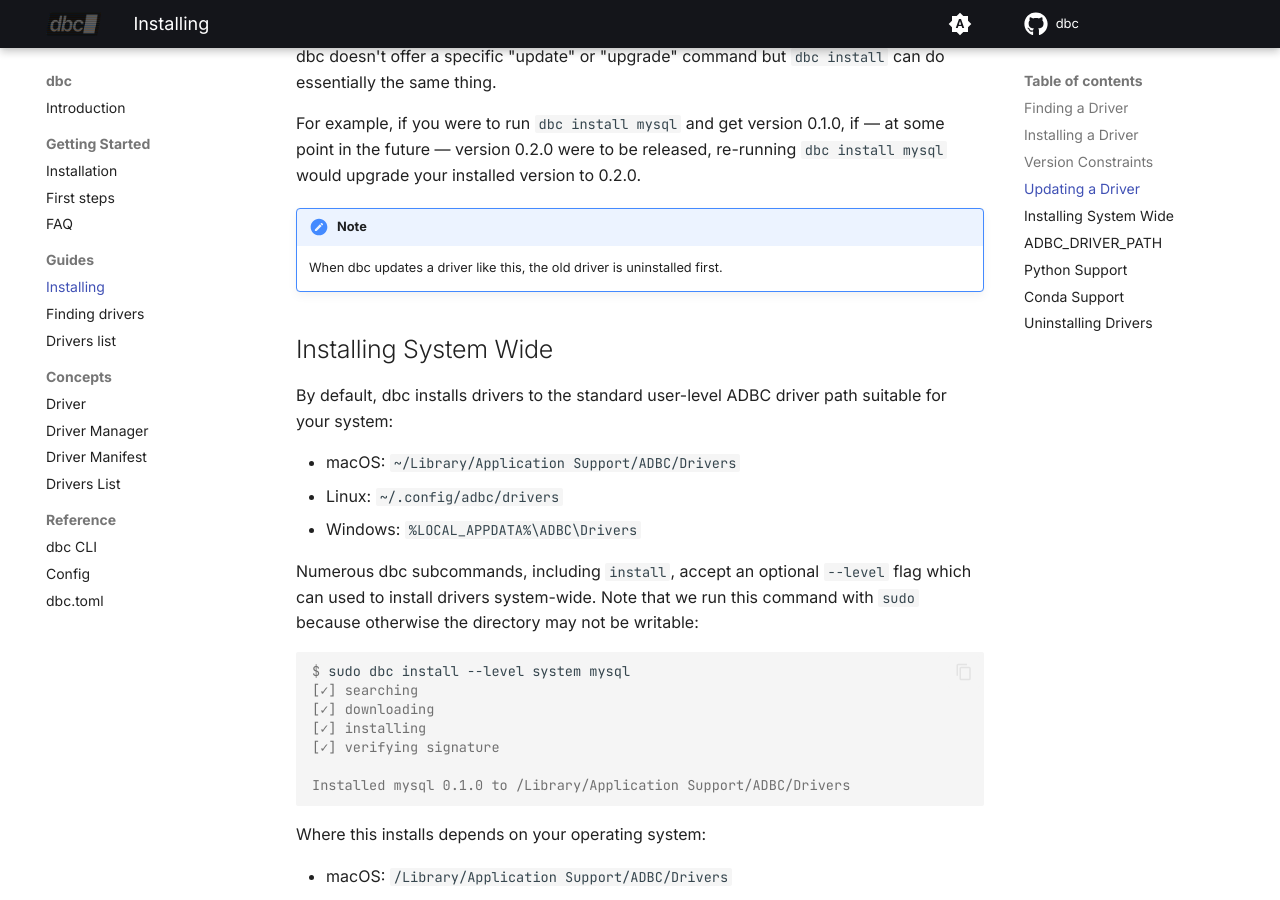
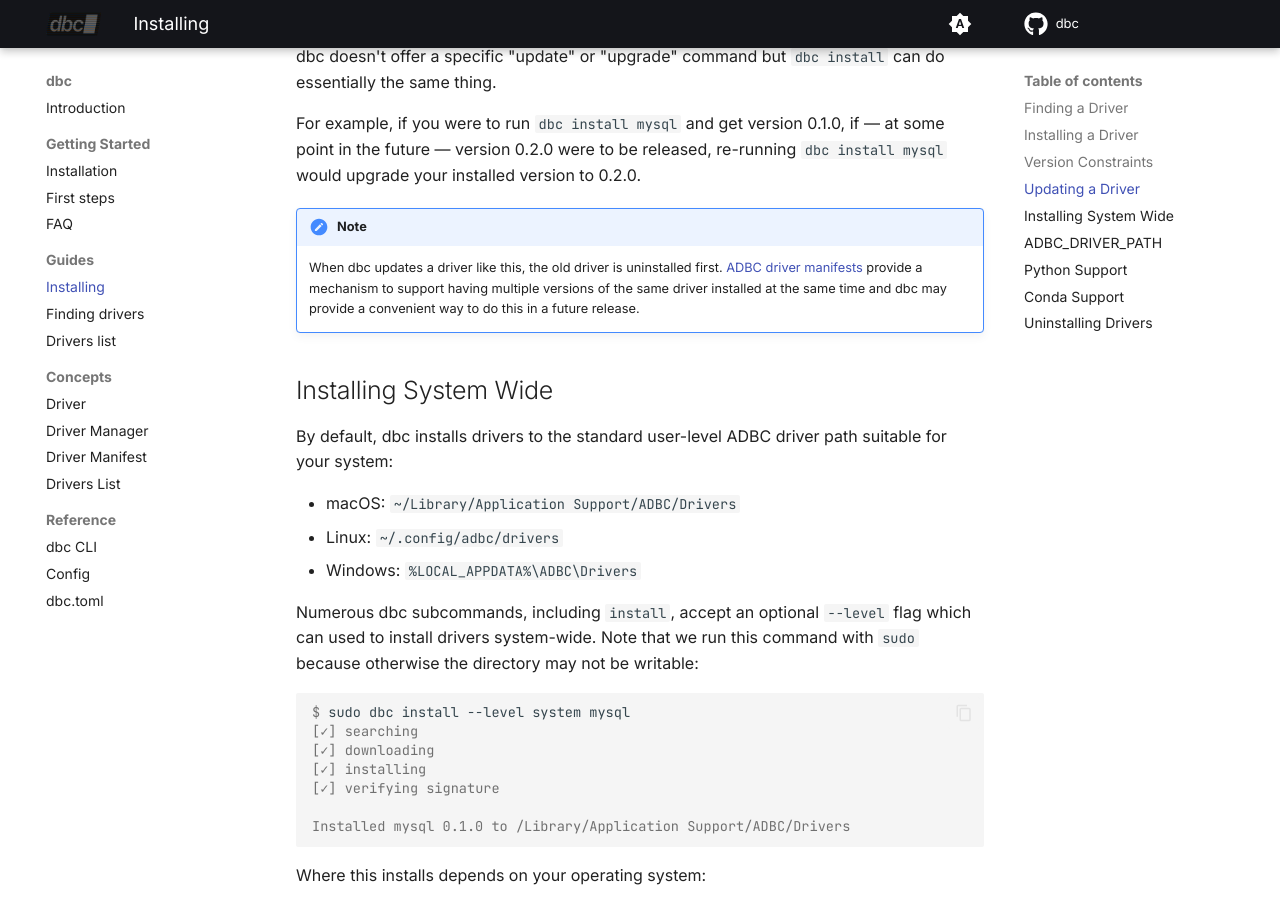
Before and after one commit to columnar-tech/dbc, an MkDocs documentation site: the page built from docs/guides/installing.md, in a window 1280 px wide and 900 px high, scrolled down 1376 px. Built offline with MkDocs 1.6.1 and Material for MkDocs 9.7.7, drawn with Linux system fonts in a browser that asks for light colours; plug-ins that fetch from the network failed and are left out; comment, search, counter and statistics services are not loaded.

Commit message:
Add note about multiple versions

```diff
--- a/docs/guides/installing.md
+++ b/docs/guides/installing.md
@@ -56,7 +56,7 @@ For example, if you were to run `dbc install mysql` and get version 0.1.0, if
 
 !!! note
 
-    When dbc updates a driver like this, the old driver is uninstalled first.
+    When dbc updates a driver like this, the old driver is uninstalled first. [ADBC driver manifests](../concepts/driver_manifest.md) provide a mechanism to support having multiple versions of the same driver installed at the same time and dbc may provide a convenient way to do this in a future release.
 
 ## Installing System Wide
 
```
